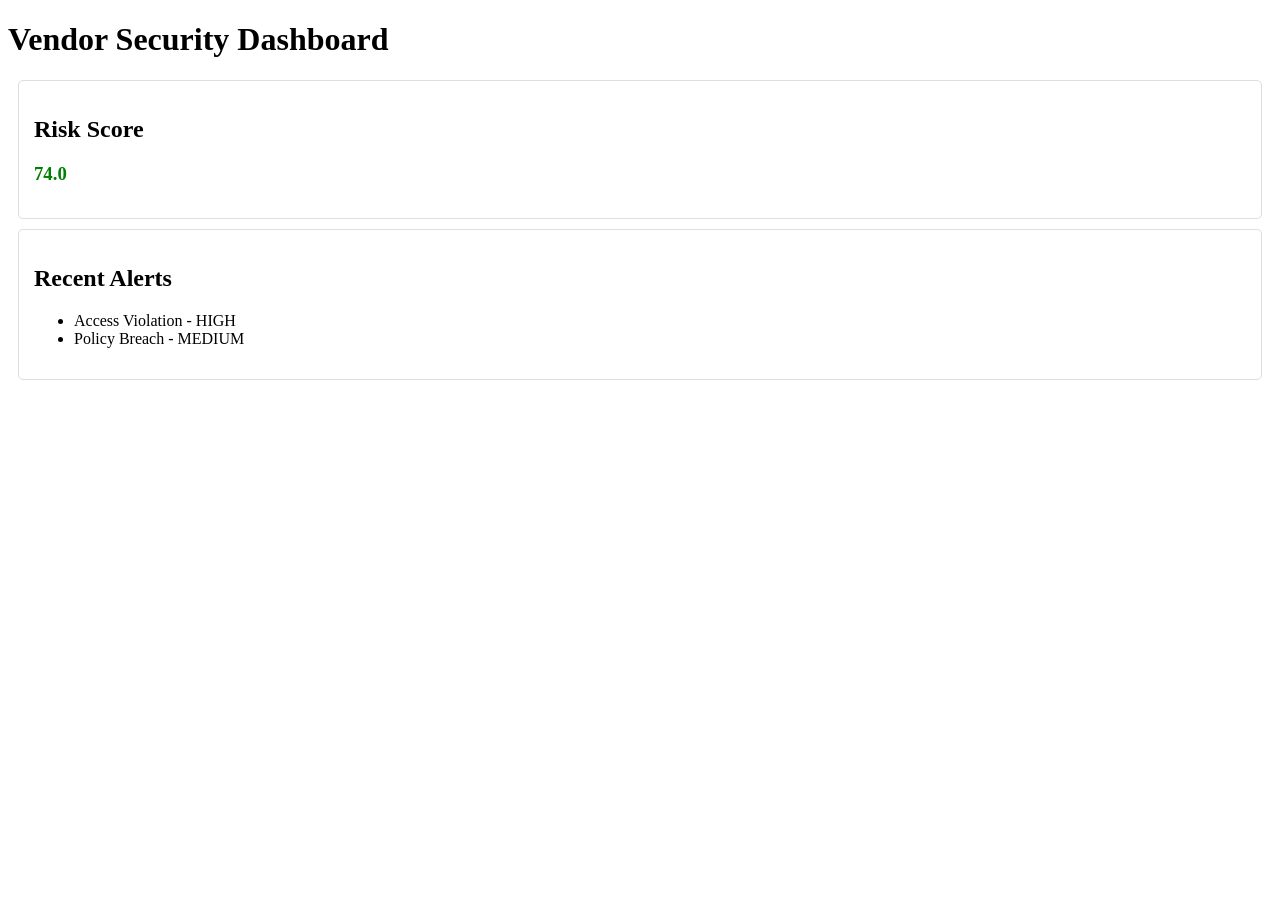
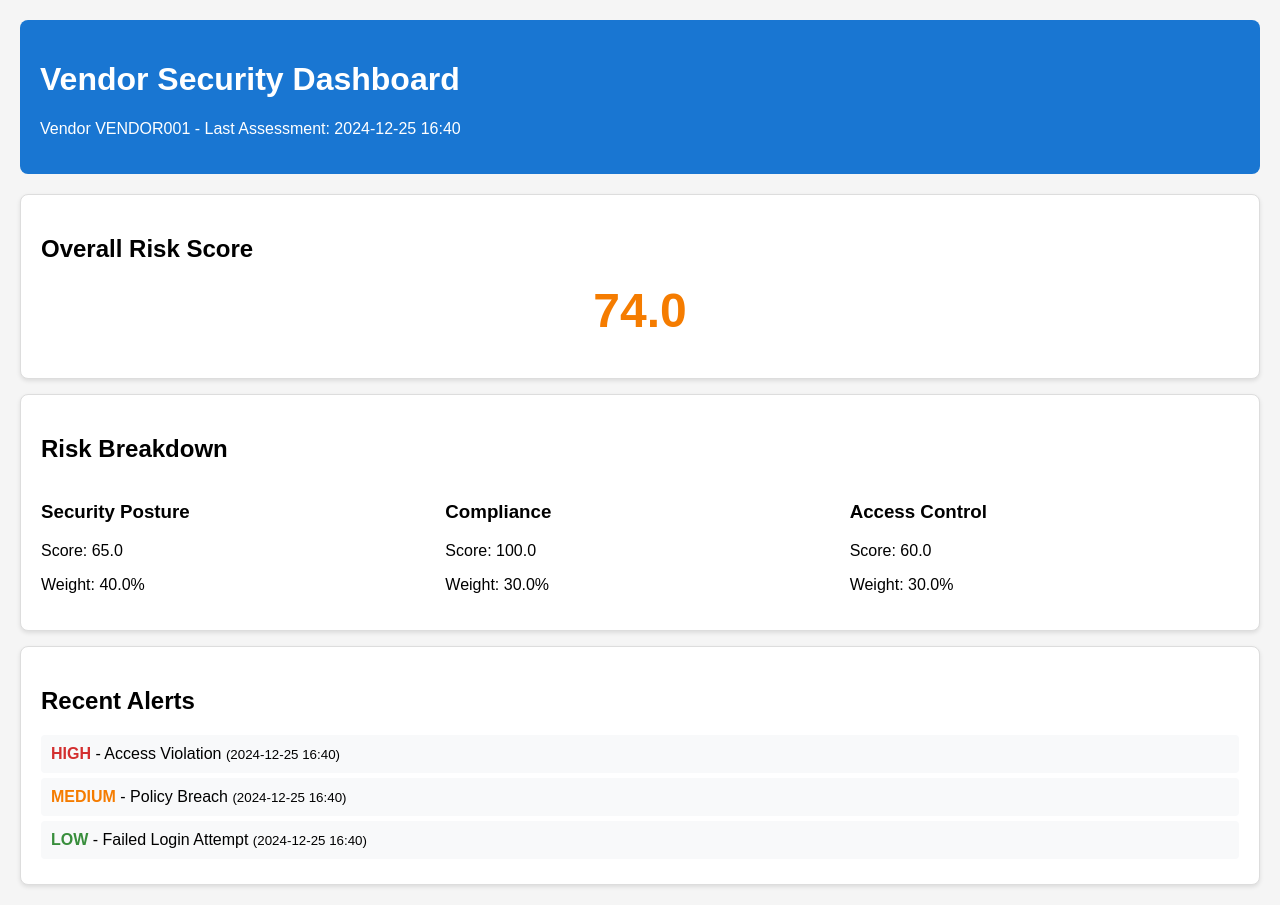
Before and after one commit to naveenreddy05/third-party-monitoring, a Flask app: page /dashboard in a window 1280 px wide. Before the commit the page ends 380 px from the top, so only its background shows below. Run offline with Flask 3, Linux system fonts and the light colour scheme.

Commit message:
Update: Refreshed dashboard implementation
- Enhanced UI with better visual feedback
- Updated risk score display
- Improved alert system visualization
- Added detailed risk breakdown
- Fixed routing and template issues

```diff
--- a/src/dashboard/dashboard.py
+++ b/src/dashboard/dashboard.py
@@ -1,4 +1,4 @@
-from flask import Flask, render_template, jsonify
+from flask import Flask, render_template, jsonify, redirect
 from datetime import datetime
 from ..vendor_risk.metrics import VendorRiskScore
 from ..siem_integration.connector import SIEMConnector
@@ -24,16 +24,24 @@ class SecurityDashboard:
         return {
             'risk_score': self.risk_calculator.get_vendor_risk_score(vendor_data),
             'alerts': self.get_recent_alerts(vendor_id),
-            'last_assessment': vendor_data['last_assessment_date']
+            'last_assessment': vendor_data['last_assessment_date'],
+            'vendor_name': f"Vendor {vendor_id}",  # Added vendor name
+            'risk_details': self.risk_calculator.get_risk_details(vendor_data)  # Added detailed breakdown
         }
 
     def get_recent_alerts(self, vendor_id):
         """Get recent security alerts"""
         # Simulate alerts
         return [
-            {'type': 'Access Violation', 'severity': 'HIGH'},
-            {'type': 'Policy Breach', 'severity': 'MEDIUM'}
+            {'type': 'Access Violation', 'severity': 'HIGH', 'timestamp': datetime.now().strftime('%Y-%m-%d %H:%M')},
+            {'type': 'Policy Breach', 'severity': 'MEDIUM', 'timestamp': datetime.now().strftime('%Y-%m-%d %H:%M')},
+            {'type': 'Failed Login Attempt', 'severity': 'LOW', 'timestamp': datetime.now().strftime('%Y-%m-%d %H:%M')}
         ]
+
+@app.route('/')
+def home():
+    """Redirect root URL to dashboard"""
+    return redirect('/dashboard')
 
 @app.route('/dashboard')
 def dashboard():
@@ -46,5 +54,5 @@ def get_metrics(vendor_id):
     dashboard = SecurityDashboard()
     return jsonify(dashboard.get_vendor_summary(vendor_id))
 
-if __name__== '__main__':
+if __name__ == '__main__':
     app.run(debug=True)
--- a/src/dashboard/templates/index.html
+++ b/src/dashboard/templates/index.html
@@ -3,34 +3,85 @@
 <head>
     <title>Vendor Security Dashboard</title>
     <style>
-        .risk-high { color: red; }
-        .risk-medium { color: orange; }
-        .risk-low { color: green; }
+        body {
+            font-family: Arial, sans-serif;
+            margin: 20px;
+            background-color: #f5f5f5;
+        }
+        .risk-high { color: #d32f2f; }
+        .risk-medium { color: #f57c00; }
+        .risk-low { color: #388e3c; }
         .metric-card {
+            background-color: white;
             border: 1px solid #ddd;
-            padding: 15px;
-            margin: 10px;
-            border-radius: 5px;
+            padding: 20px;
+            margin: 15px 0;
+            border-radius: 8px;
+            box-shadow: 0 2px 4px rgba(0,0,0,0.1);
+        }
+        .header {
+            background-color: #1976d2;
+            color: white;
+            padding: 20px;
+            border-radius: 8px;
+            margin-bottom: 20px;
+        }
+        .alert-item {
+            padding: 10px;
+            margin: 5px 0;
+            border-radius: 4px;
+            background-color: #f8f9fa;
+        }
+        .score-large {
+            font-size: 48px;
+            font-weight: bold;
+            text-align: center;
+            margin: 20px 0;
+        }
+        .risk-details {
+            display: grid;
+            grid-template-columns: repeat(3, 1fr);
+            gap: 15px;
         }
     </style>
 </head>
 <body>
-    <h1>Vendor Security Dashboard</h1>
+    <div class="header">
+        <h1>Vendor Security Dashboard</h1>
+        <p>{{ data.vendor_name }} - Last Assessment: {{ data.last_assessment.strftime('%Y-%m-%d %H:%M') }}</p>
+    </div>
 
     <div class="metric-card">
-        <h2>Risk Score</h2>
-        <h3 class="{{ 'risk-high' if data.risk_score > 75 else 'risk-low' }}">
-            {{ data.risk_score }}
-        </h3>
+        <h2>Overall Risk Score</h2>
+        <div class="score-large {{ 'risk-high' if data.risk_score > 75 else 'risk-medium' if data.risk_score > 50 else 'risk-low' }}">
+            {{ "%.1f"|format(data.risk_score) }}
+        </div>
+    </div>
+
+    <div class="metric-card">
+        <h2>Risk Breakdown</h2>
+        <div class="risk-details">
+            {% for category, details in data.risk_details.items() if category != 'overall_score' %}
+            <div>
+                <h3>{{ category|replace('_', ' ')|title }}</h3>
+                <p>Score: {{ "%.1f"|format(details.score) }}</p>
+                <p>Weight: {{ details.weight * 100 }}%</p>
+            </div>
+            {% endfor %}
+        </div>
     </div>
 
     <div class="metric-card">
         <h2>Recent Alerts</h2>
-        <ul>
         {% for alert in data.alerts %}
-            <li>{{ alert.type }} - {{ alert.severity }}</li>
+        <div class="alert-item">
+            <strong class="{{ 'risk-high' if alert.severity == 'HIGH' else 'risk-medium' if alert.severity == 'MEDIUM' else 'risk-low' }}">
+                {{ alert.severity }}
+            </strong>
+            - {{ alert.type }}
+            <small>({{ alert.timestamp }})</small>
+        </div>
         {% endfor %}
-        </ul>
     </div>
 </body>
 </html>
```
